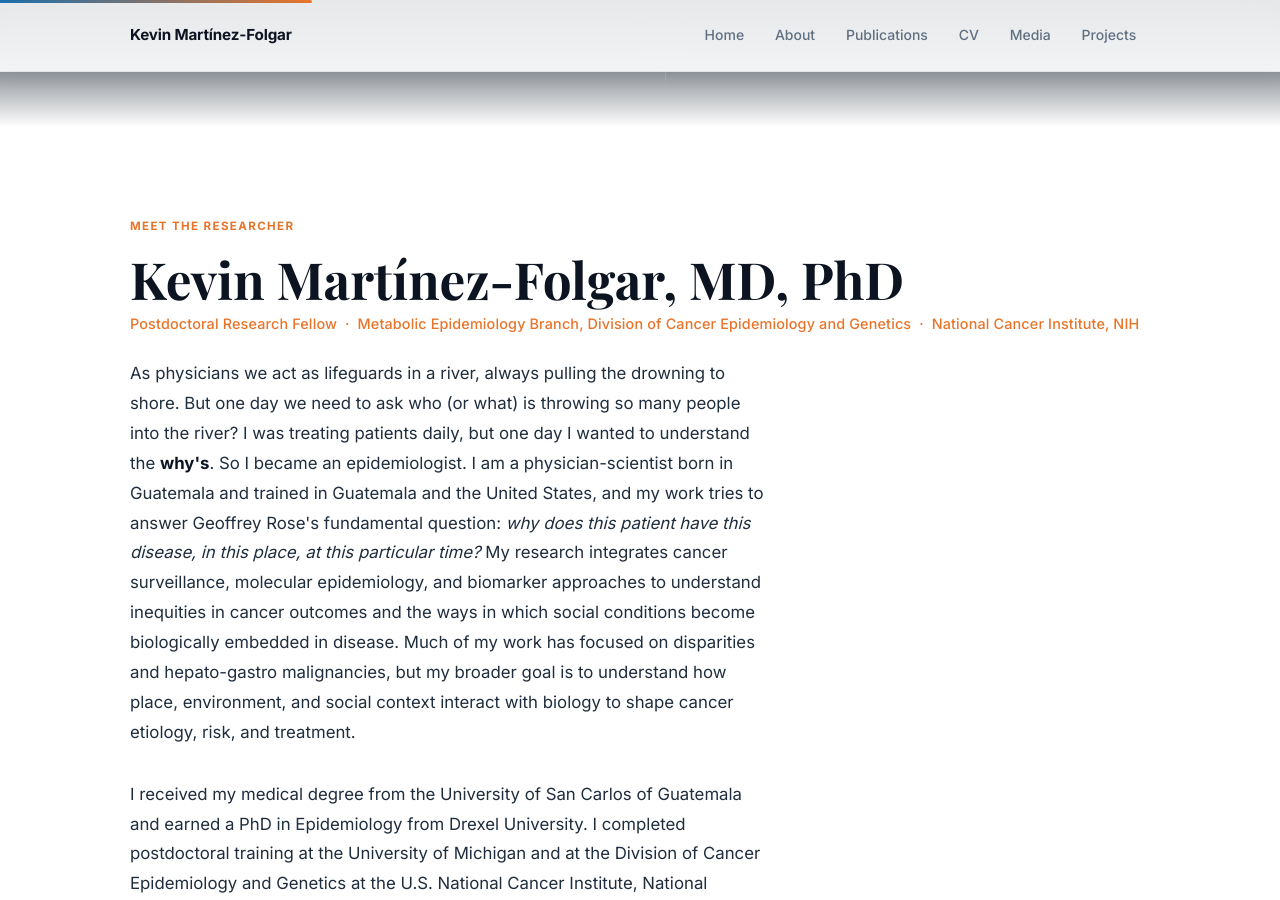
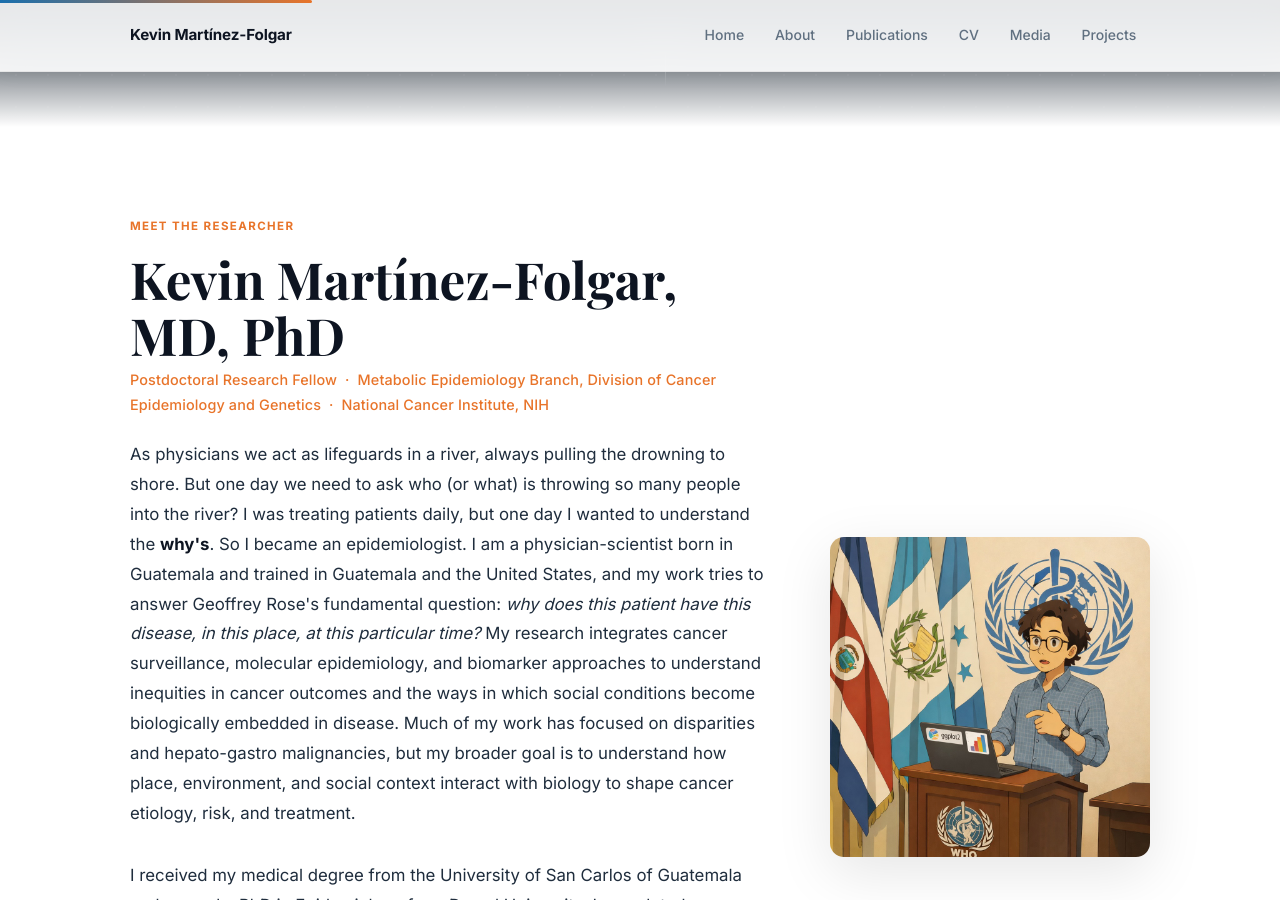
Before and after one commit to kmfolgar/kmfolgar.github.io, a Jekyll site: the page built from index.md, in a window 1280 px wide and 900 px high, scrolled down 773 px. Built offline with Jekyll 4.4.1, drawn with Linux system fonts in a browser that asks for light colours; some web fonts are replaced.

Commit message:
update image

```diff
--- a/index.md
+++ b/index.md
@@ -20,23 +20,28 @@ title: Home
 <!-- ══ INTRO: Meet the researcher ══════════════════════════════ -->
 <section class="section intro-section" id="overview">
   <div class="shell">
-    <div data-animate>
-      <span class="section-label">Meet the researcher</span>
-      <h2 class="intro-name">Kevin Martínez-Folgar, MD, PhD</h2>
-      <p class="intro-role">Postdoctoral Research Fellow &nbsp;·&nbsp; Metabolic Epidemiology Branch, Division of Cancer Epidemiology and Genetics &nbsp;·&nbsp; National Cancer Institute, NIH</p>
-      <p class="intro-bio">
+    <div class="intro-layout" data-animate>
+      <div class="intro-text">
+        <span class="section-label">Meet the researcher</span>
+        <h2 class="intro-name">Kevin Martínez-Folgar, MD, PhD</h2>
+        <p class="intro-role">Postdoctoral Research Fellow &nbsp;·&nbsp; Metabolic Epidemiology Branch, Division of Cancer Epidemiology and Genetics &nbsp;·&nbsp; National Cancer Institute, NIH</p>
+        <p class="intro-bio">
 As physicians we act as lifeguards in a river, always pulling the drowning to shore. But one day we need to ask who (or what) is throwing so many people into the river? I was treating patients daily, but one day I wanted to understand the <strong>why's</strong>. So I became an epidemiologist. I am a physician-scientist born in Guatemala and trained in Guatemala and the United States, and my work tries to answer Geoffrey Rose's fundamental question: <em>why does this patient have this disease, in this place, at this particular time?</em> My research integrates cancer surveillance, molecular epidemiology, and biomarker approaches to understand inequities in cancer outcomes and the ways in which social conditions become biologically embedded in disease. Much of my work has focused on disparities and hepato-gastro malignancies, but my broader goal is to understand how place, environment, and social context interact with biology to shape cancer etiology, risk, and treatment.
-      </p>
-      <p class="intro-bio">
+        </p>
+        <p class="intro-bio">
 I received my medical degree from the University of San Carlos of Guatemala and earned a PhD in Epidemiology from Drexel University. I completed postdoctoral training at the University of Michigan and at the Division of Cancer Epidemiology and Genetics at the U.S. National Cancer Institute, National Institutes of Health. My work combines quantitative epidemiology with computational methods, using tools such as R, Python, Spark, geographic information systems, and AI-assisted workflows to translate complex data into insights that can inform public health policy and clinical practice.
-      </p>
-      <div class="actions">
-        <a class="btn btn-primary" href="{{ '/about/' | relative_url }}">About Me</a>
-        <a class="btn" href="{{ '/publications/' | relative_url }}">Publications</a>
-        <a class="btn" href="{{ '/cv/' | relative_url }}">CV</a>
-        <a class="btn" href="{{ site.google_scholar }}" target="_blank" rel="noopener">Google Scholar</a>
-        <a class="btn" href="https://orcid.org/{{ site.orcid }}" target="_blank" rel="noopener">ORCID</a>
-        <a class="btn" href="https://github.com/{{ site.github_username }}" target="_blank" rel="noopener">GitHub</a>
+        </p>
+        <div class="actions">
+          <a class="btn btn-primary" href="{{ '/about/' | relative_url }}">About Me</a>
+          <a class="btn" href="{{ '/publications/' | relative_url }}">Publications</a>
+          <a class="btn" href="{{ '/cv/' | relative_url }}">CV</a>
+          <a class="btn" href="{{ site.google_scholar }}" target="_blank" rel="noopener">Google Scholar</a>
+          <a class="btn" href="https://orcid.org/{{ site.orcid }}" target="_blank" rel="noopener">ORCID</a>
+          <a class="btn" href="https://github.com/{{ site.github_username }}" target="_blank" rel="noopener">GitHub</a>
+        </div>
+      </div>
+      <div class="intro-illustration">
+        <img src="{{ '/images/kevin-who-illustration.jpeg' | relative_url }}" alt="Illustration of Kevin presenting at a WHO event" />
       </div>
     </div>
   </div>
--- a/style.scss
+++ b/style.scss
@@ -316,6 +316,20 @@ code {
 
 /* ── Intro / identity section ───────────────────────────────────── */
 .intro-section { padding-top: clamp(4rem, 7vw, 7rem); }
+
+.intro-layout {
+  display: grid;
+  grid-template-columns: 1fr 320px;
+  gap: 4rem;
+  align-items: center;
+}
+
+.intro-illustration img {
+  width: 100%;
+  border-radius: var(--radius);
+  box-shadow: var(--shadow-lg);
+  display: block;
+}
 
 .intro-grid {
   display: grid;
@@ -676,6 +690,11 @@ code {
   body { font-size: 0.97rem; }
   .research-grid { grid-template-columns: 1fr 1fr; }
   .intro-grid { grid-template-columns: 1fr; }
+  .intro-layout {
+    grid-template-columns: 1fr;
+    gap: 2.5rem;
+  }
+  .intro-illustration { order: -1; max-width: 280px; margin-inline: auto; }
 }
 
 @media (max-width: 600px) {
```
Also changed, not shown: about.md (+1 -1 lines), images/kevin-who-illustration.jpeg (added).
